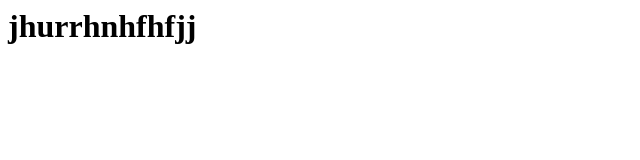
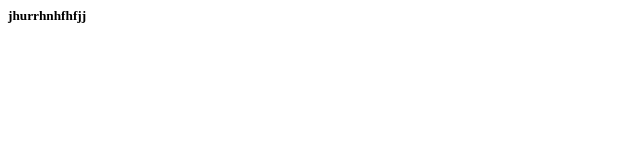
Before and after one commit to carcabekkk/LOX, a plain HTML site: page index.html in a window 1280 px wide. Shown: the whole page, without its empty margins (0-640 px from the left). Drawn offline with Linux system fonts and the light colour scheme.

Commit message:
Update index.html

```diff
--- a/index.html
+++ b/index.html
@@ -1,3 +1,3 @@
 <html>
-  <h1>jhurrhnhfhfjj</h1>
+  <h5>jhurrhnhfhfjj</h5>
 </html>
```
